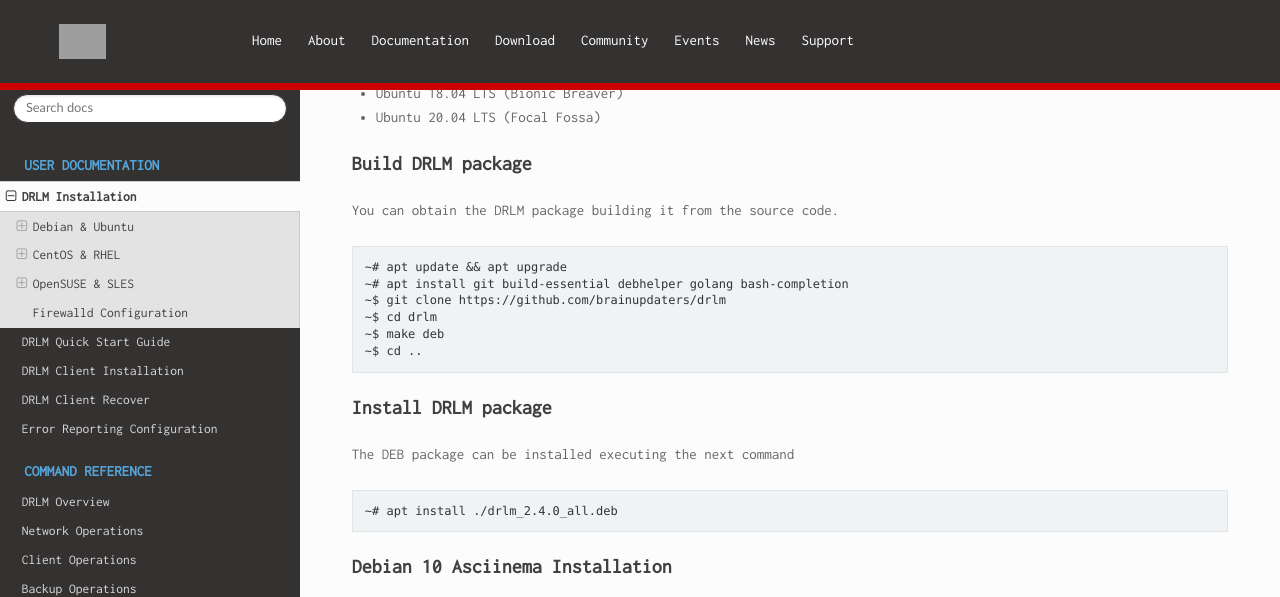
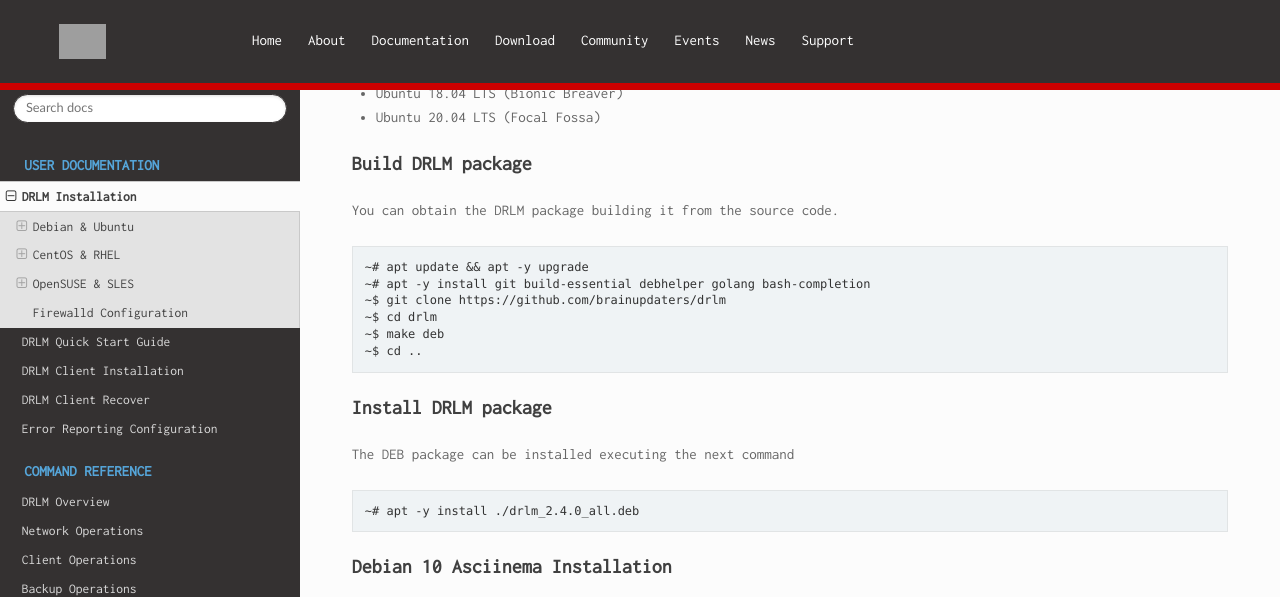
Before and after one commit to brainupdaters/drlm-docs, a Sphinx documentation site: the page built from docs/source/Install.rst, in a window 1280 px wide and 900 px high, scrolled down 497 px, cut to the strip 0-597 px from the top of the window. Built offline with Sphinx 7.4.7 and the Read the Docs theme 2.0.0, drawn with Linux system fonts in a browser that asks for light colours; some web fonts are replaced; grey boxes are pictures that could not be loaded.

```diff
--- a/docs/source/Install.rst
+++ b/docs/source/Install.rst
@@ -26,8 +26,8 @@ You can obtain the DRLM package building it from the source code.
 
 .. code-block:: console
 
-  ~# apt update && apt upgrade
-  ~# apt install git build-essential debhelper golang bash-completion
+  ~# apt update && apt -y upgrade
+  ~# apt -y install git build-essential debhelper golang bash-completion
   ~$ git clone https://github.com/brainupdaters/drlm
   ~$ cd drlm
   ~$ make deb
@@ -41,7 +41,7 @@ The DEB package can be installed executing the next command
 
 .. code-block:: console
 
-  ~# apt install ./drlm_2.4.0_all.deb
+  ~# apt -y install ./drlm_2.4.0_all.deb
 
 Debian 10 Asciinema Installation
 ~~~~~~~~~~~~~~~~~~~~~~~~~~~~~~~~
```
